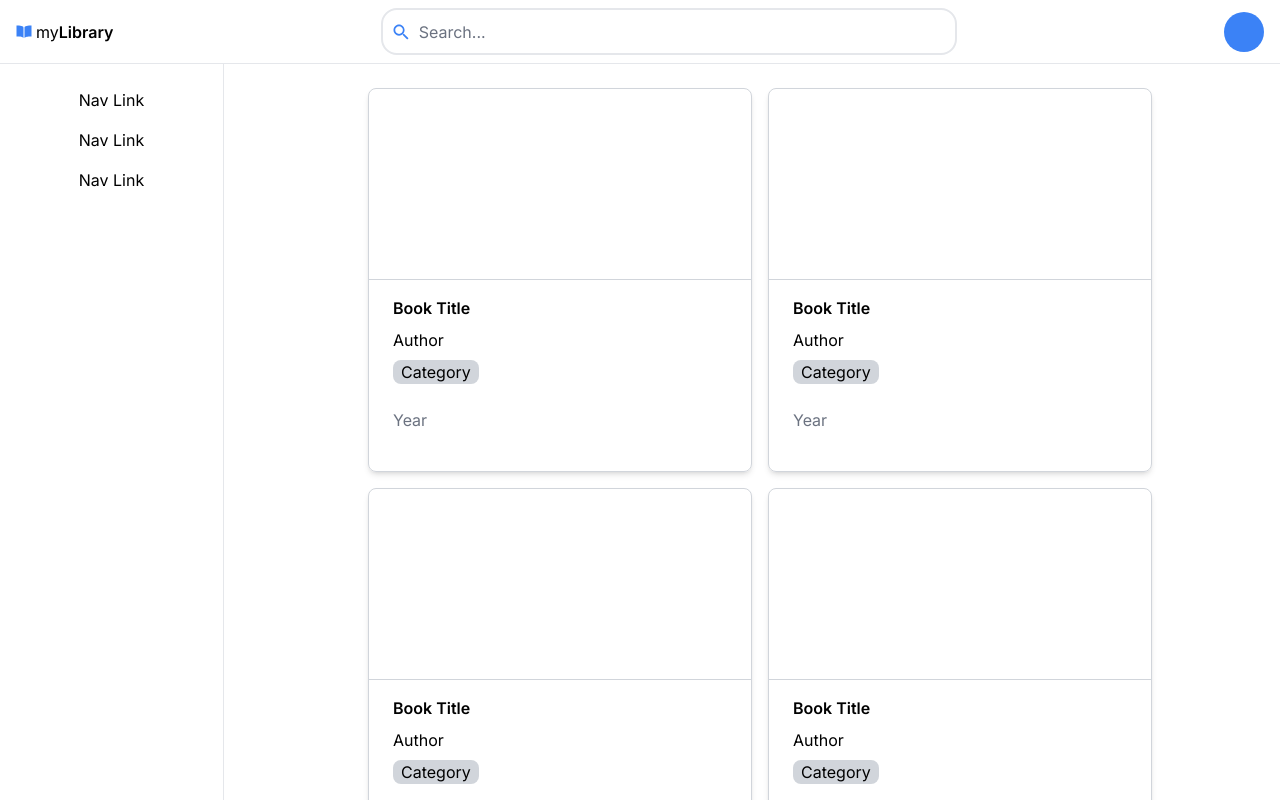
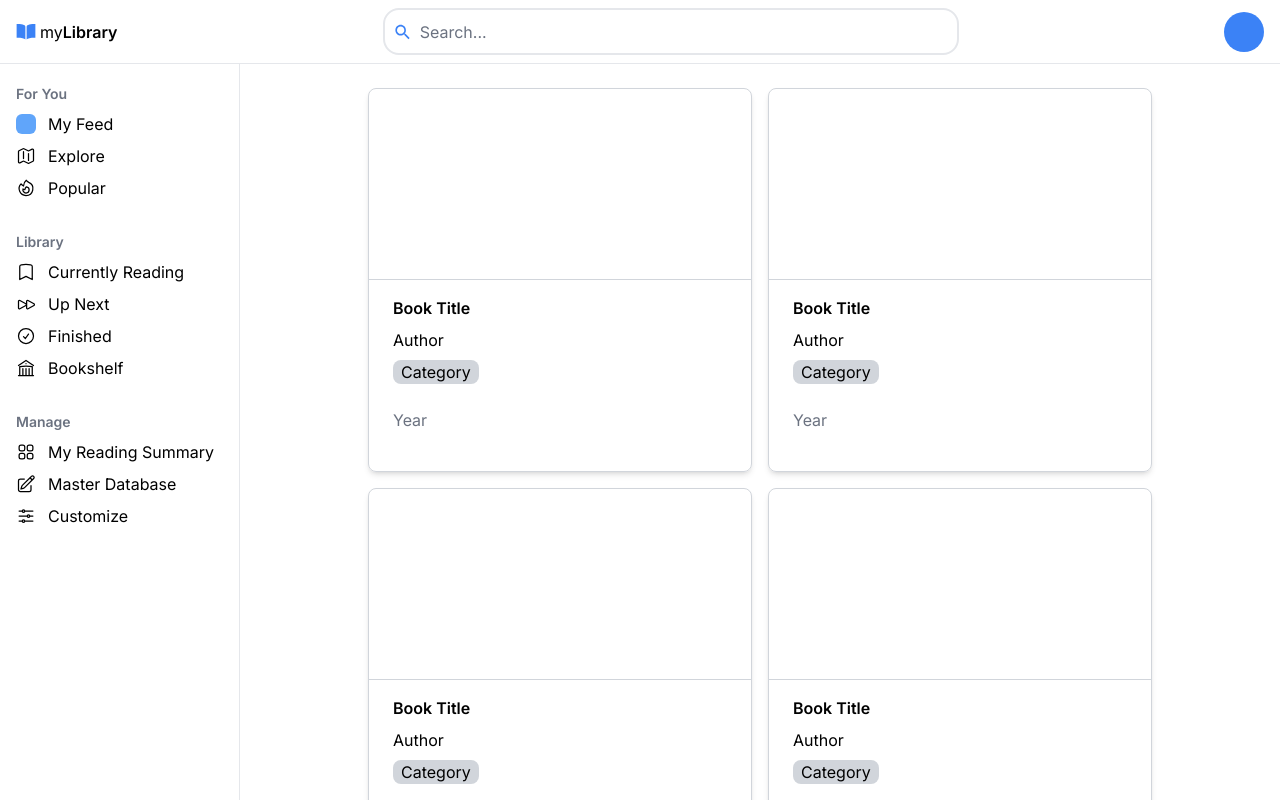
Before and after one commit to yhajiali/mylibrary, a Next.js app: page / in a window 1280 px wide. Shown: the top 800 px of the page. Built offline with nearby package versions, Linux system fonts and the light colour scheme.

Commit message:
Add Sidebar navigation link content

```diff
--- a/app/components/MainNav.tsx
+++ b/app/components/MainNav.tsx
@@ -19,7 +19,7 @@ export const MainNav = () => {
           name="search"
           id="search"
           placeholder="Search..."
-          className="focus:outline-none placeholder:text-gray-500"
+          className="focus:outline-none placeholder:text-gray-500 w-full"
         />
       </nav>
 
--- a/app/components/SideNav.tsx
+++ b/app/components/SideNav.tsx
@@ -1,20 +1,118 @@
 import React from "react";
 import Link from "next/link";
+import {
+  MapIcon,
+  FireIcon,
+  ForwardIcon,
+  BookmarkIcon,
+  CheckCircleIcon,
+  BuildingLibraryIcon,
+  PencilIcon,
+  PencilSquareIcon,
+  CogIcon,
+  AdjustmentsHorizontalIcon,
+  Squares2X2Icon,
+} from "@heroicons/react/24/outline";
 
 export const SideNav = () => {
   return (
-    <aside className="-translate-x-full transition-transform duration-300 lg:translate-x-0 flex-col justify-between fixed w-56 h-screen p-4 border-r">
-      <div className="flex flex-col gap-4 p-2 items-center">
-        <Link href="/" className="">
-          Nav Link
-        </Link>
-        <Link href="/" className="">
-          Nav Link
-        </Link>
-        <Link href="/" className="">
-          Nav Link
-        </Link>
-      </div>
+    <aside className="-translate-x-full transition-transform duration-300 lg:translate-x-0 flex-col justify-between fixed w-60 h-screen border-r">
+      <nav className="flex flex-col gap-4 h-full py-4">
+        <ul className="flex flex-col mb-2">
+          <li className="px-4 py-1 font-semibold text-sm text-gray-500">
+            For You
+          </li>
+          <li className="px-4 py-1 hover:bg-gray-200">
+            <Link href={"/"} className="flex gap-3 items-center">
+              <span className="size-5  bg-blue-400 rounded-md"></span>
+              <span>My Feed</span>
+            </Link>
+          </li>
+          <li className="px-4 py-1 hover:bg-gray-200">
+            <Link href={"/"} className="flex gap-3 items-center">
+              <span>
+                <MapIcon className="size-5" />
+              </span>
+              <span>Explore</span>
+            </Link>
+          </li>
+          <li className="px-4 py-1 hover:bg-gray-200">
+            <Link href={"/"} className="flex gap-3 items-center">
+              <span>
+                <FireIcon className="size-5" />
+              </span>
+              <span>Popular</span>
+            </Link>
+          </li>
+        </ul>
+        <ul className="flex flex-col mb-2">
+          <li className="px-4 py-1 font-semibold text-sm text-gray-500">
+            Library
+          </li>
+          <li className="px-4 py-1 hover:bg-gray-200">
+            <Link href={"/"} className="flex gap-3 items-center">
+              <span>
+                <BookmarkIcon className="size-5" />
+              </span>
+              <span>Currently Reading</span>
+            </Link>
+          </li>
+          <li className="px-4 py-1 hover:bg-gray-200">
+            <Link href={"/"} className="flex gap-3 items-center">
+              <span>
+                <ForwardIcon className="size-5" />
+              </span>
+              <span>Up Next</span>
+            </Link>
+          </li>
+          <li className="px-4 py-1 hover:bg-gray-200">
+            <Link href={"/"} className="flex gap-3 items-center">
+              <span>
+                <CheckCircleIcon className="size-5" />
+              </span>
+              <span>Finished</span>
+            </Link>
+          </li>
+          <li className="px-4 py-1 hover:bg-gray-200">
+            <Link href={"/"} className="flex gap-3 items-center">
+              <span>
+                <BuildingLibraryIcon className="size-5" />
+              </span>
+              <span>Bookshelf</span>
+            </Link>
+          </li>
+        </ul>
+        <ul className="flex flex-col mb-2">
+          <li className="px-4 py-1 font-semibold text-sm text-gray-500">
+            Manage
+          </li>
+          <li className="px-4 py-1 hover:bg-gray-200">
+            <Link href={"/"} className="flex gap-3 items-center">
+              <span>
+                <Squares2X2Icon className="size-5" />
+              </span>
+              <span>My Reading Summary</span>
+            </Link>
+          </li>
+          <li className="px-4 py-1 hover:bg-gray-200">
+            <Link href={"/"} className="flex gap-3 items-center">
+              <span>
+                <PencilSquareIcon className="size-5" />
+              </span>
+              <span>Master Database</span>
+            </Link>
+          </li>
+
+          <li className="px-4 py-1 hover:bg-gray-200">
+            <Link href={"/"} className="flex gap-3 items-center">
+              <span>
+                <AdjustmentsHorizontalIcon className="size-5" />
+              </span>
+              <span>Customize</span>
+            </Link>
+          </li>
+        </ul>
+      </nav>
     </aside>
   );
 };
--- a/app/components/ui/Logo.tsx
+++ b/app/components/ui/Logo.tsx
@@ -5,7 +5,7 @@ import { IoBookSharp } from "react-icons/io5";
 const Logo = () => {
   return (
     <Link href="/" className="flex items-center gap-1">
-      <IoBookSharp className="text-blue-500" />
+      <IoBookSharp className="size-5 text-blue-500" />
       <h3>
         my<span className="font-semibold">Library</span>
       </h3>
```
